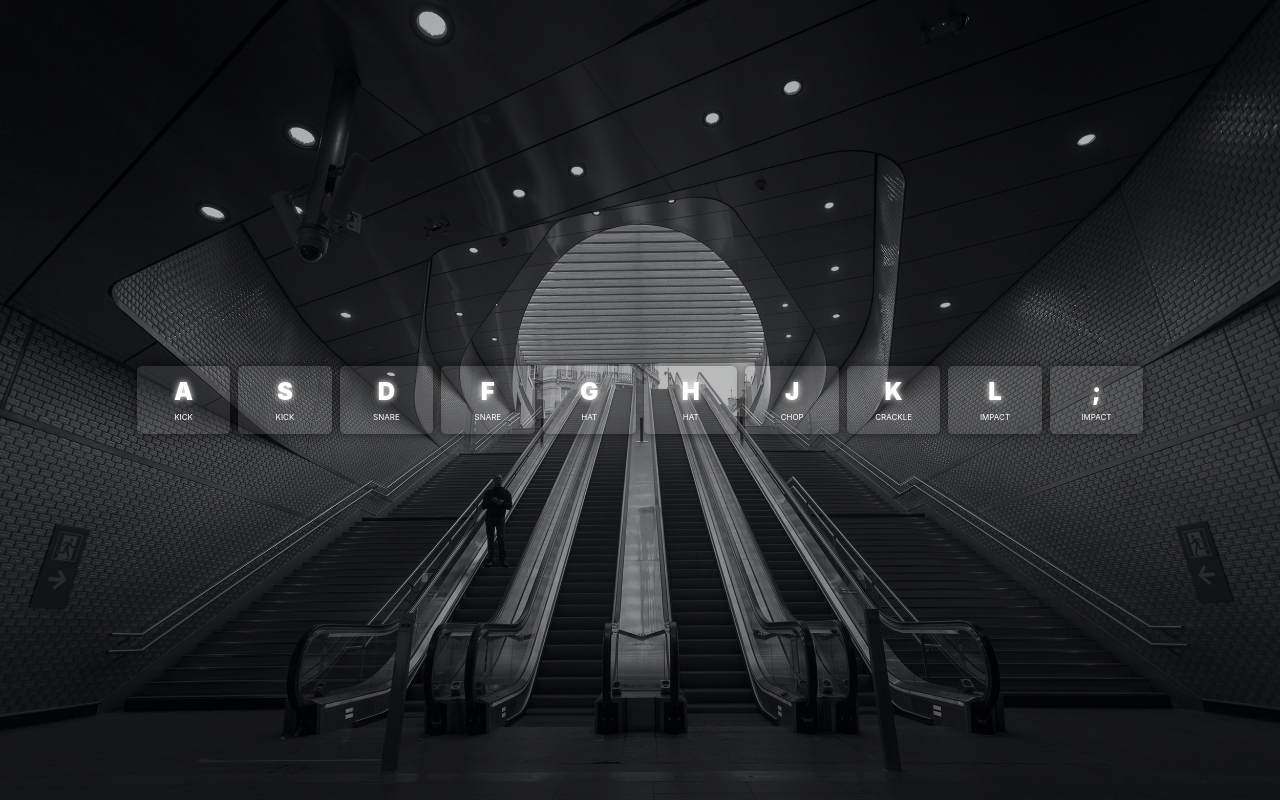
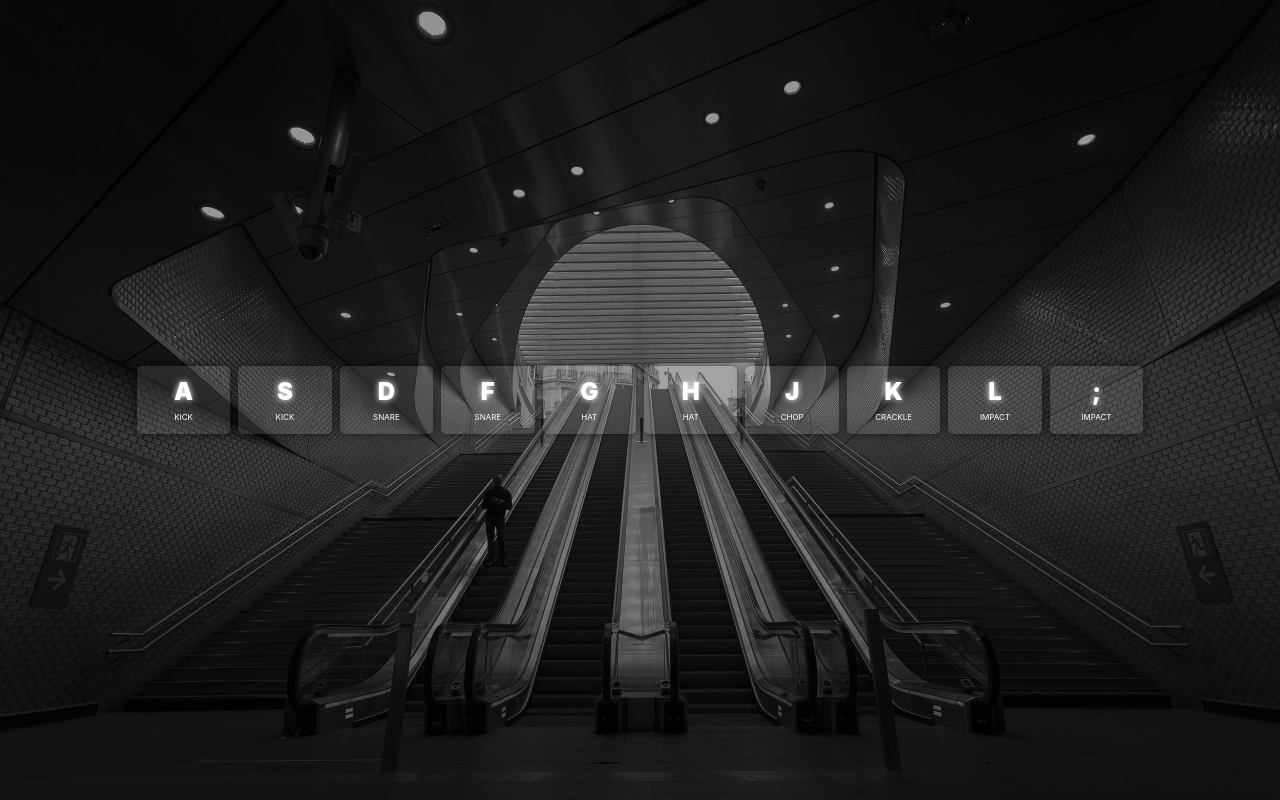
Before and after one commit to McCambley/drum-kit, a plain HTML site: page index.html in a window 1280 px wide. Drawn offline with nearby package versions, Linux system fonts and the light colour scheme; a web font is replaced by a local one.

Commit message:
develop: change background opactiy (test commit to submod)

```diff
--- a/drumkit.css
+++ b/drumkit.css
@@ -19,7 +19,7 @@
 
 .page:after {
   content: "";
-  background-color: rgba(0, 0, 0, .3);
+  background-color: rgba(0, 0, 0, .4);
   position: absolute;
   top: 0;
   left: 0;
```
